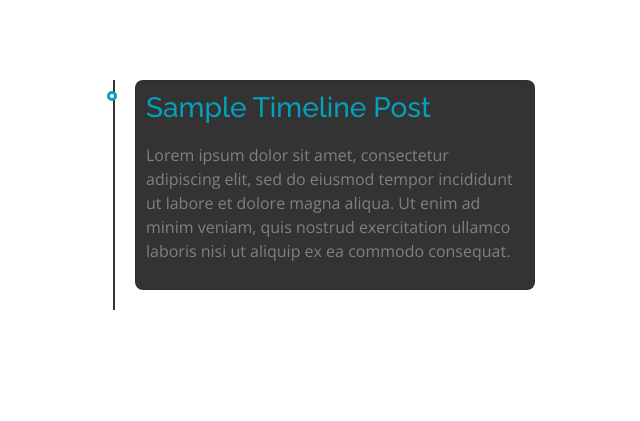
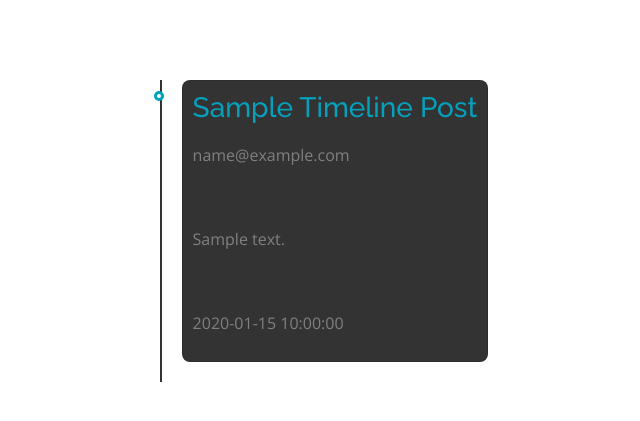
Before and after one commit to z3d6380/flask-portfolio-site, a Flask app: template app/templates/timeline.html in a window 1280 px wide. Shown: the top 421 px of the page, without its empty margins (366-1006 px from the left). Run offline with Flask 2, Linux system fonts and the light colour scheme; the template is opened without the code that fills it: most values are stand-ins (such as "Sample title", 1, 10 or a date in 2020); parts of the project's set-up code (start-up, migrations or seed data) failed here and were passed over; some libraries are stand-ins or nearby versions.

Commit message:
Added timeline CSS and placeholder

```diff
--- a/app/templates/timeline.html
+++ b/app/templates/timeline.html
@@ -13,7 +13,9 @@
             <div class="card">
               <div class="info">
                 <h3 class="title">{{ timeline_post['name']|title }}</h3>
-                <p>Lorem ipsum dolor sit amet, consectetur adipiscing elit, sed do eiusmod tempor incididunt ut labore et dolore magna aliqua. Ut enim ad minim veniam, quis nostrud exercitation ullamco laboris nisi ut aliquip ex ea commodo consequat. </p>
+                <p>{{ timeline_post['email'] }}</p><br />
+                <p>{{ timeline_post['content'] }}</p><br />
+                <p>{{ timeline_post['created_at'] }}</p>
               </div>
             </div>
 
```
